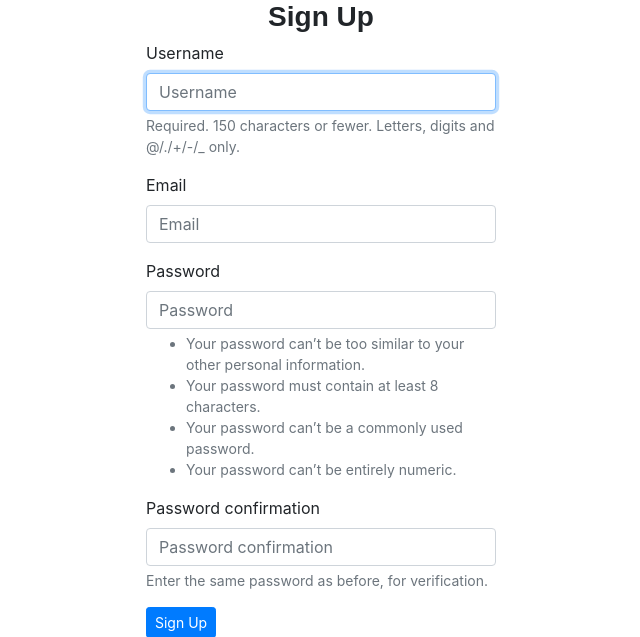
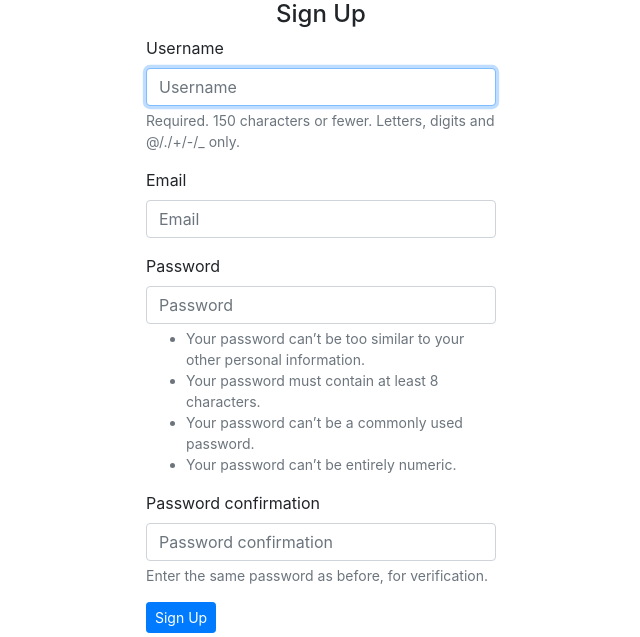
Before and after one commit to Lagat-Collete/La-Insta, a Django app: page /accounts/register/ in a window 1280 px wide. Shown: the part 84-721 px from the top of the page, without its empty margins (319-959 px from the left). Run offline with Django 3.2, Linux system fonts and the light colour scheme; parts of the project's set-up code (start-up, migrations or seed data) failed here and were passed over; some libraries are stand-ins or nearby versions; some web fonts are replaced.

Commit message:
deployment

```diff
--- a/post/templates/registration/registration_form.html
+++ b/post/templates/registration/registration_form.html
@@ -11,7 +11,7 @@
       <div class="panel panel-default">
 
         <div class="panel-heading">
-          <h3 class="text-center">Sign Up</h3>
+          <h4 class="text-center">Sign Up</h4>
         </div>
         <div class="panel-body">
 
```
